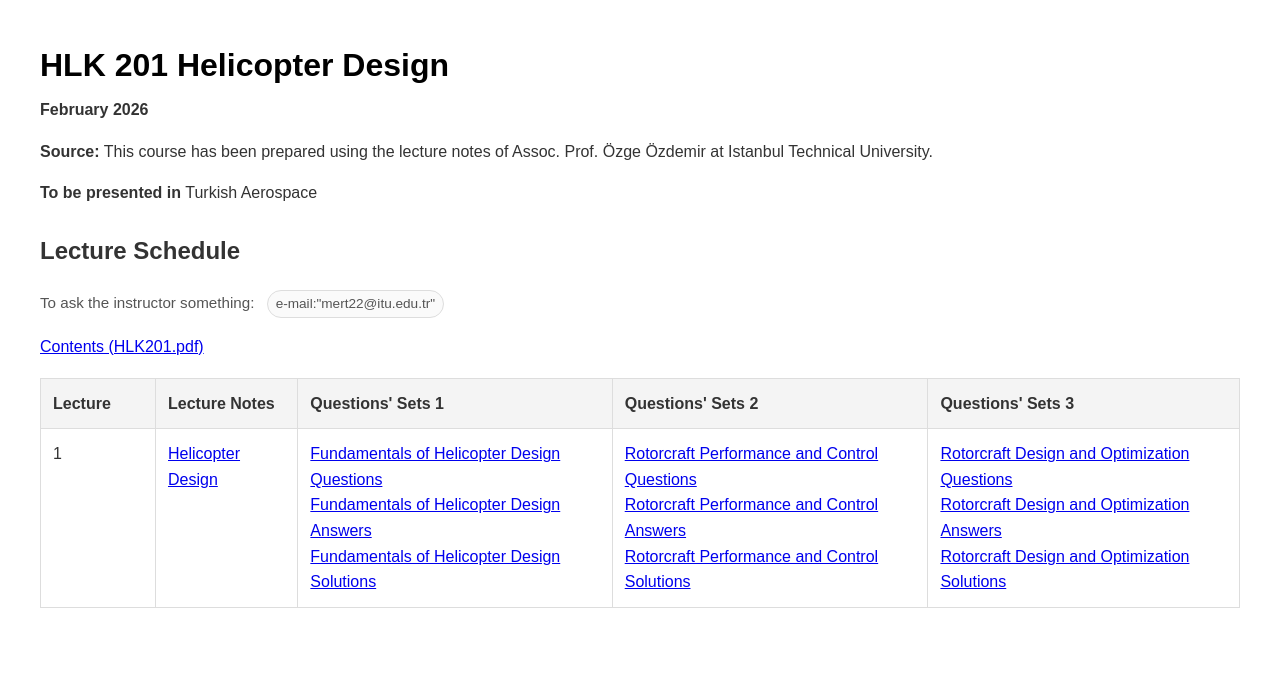
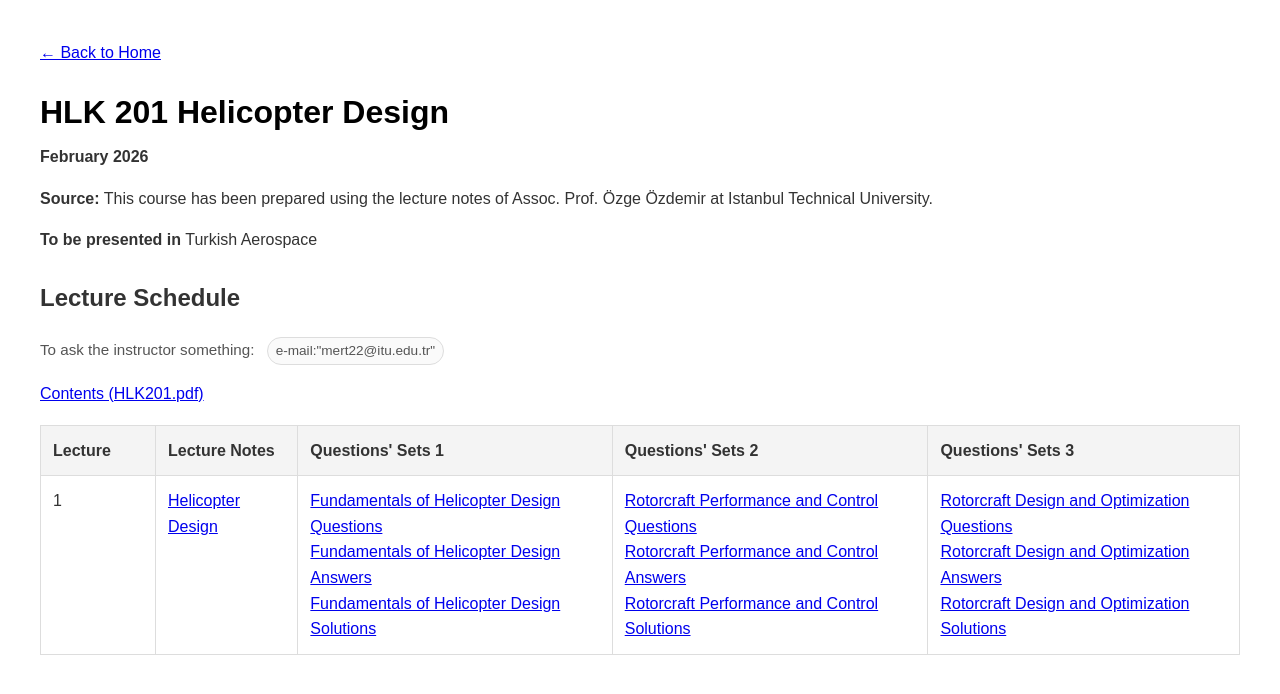
Before and after one commit to volkan-mert/volkan-mert.github.com, a plain HTML site: page hlk201.html in a window 1280 px wide. Drawn offline with Linux system fonts and the light colour scheme.

Commit message:
Add back navigation link to HLK 201 page

```diff
--- a/hlk201.html
+++ b/hlk201.html
@@ -19,6 +19,11 @@
   </style>
 </head>
 <body>
+
+
+  <div style="margin-bottom: 20px;">
+    <a href="index.html">← Back to Home</a>
+  </div>
 
   <header>
     <h1>HLK 201 Helicopter Design</h1>
```
